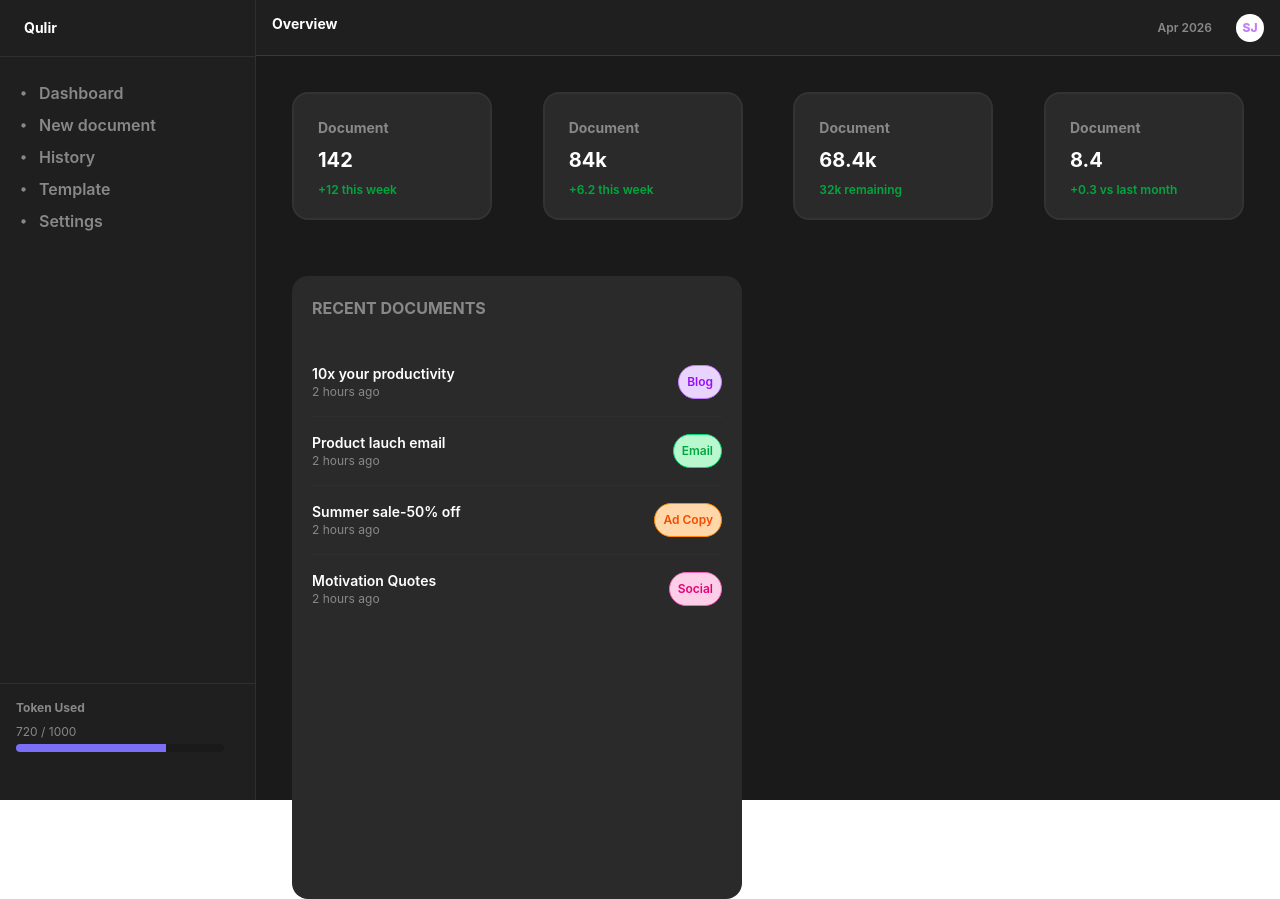
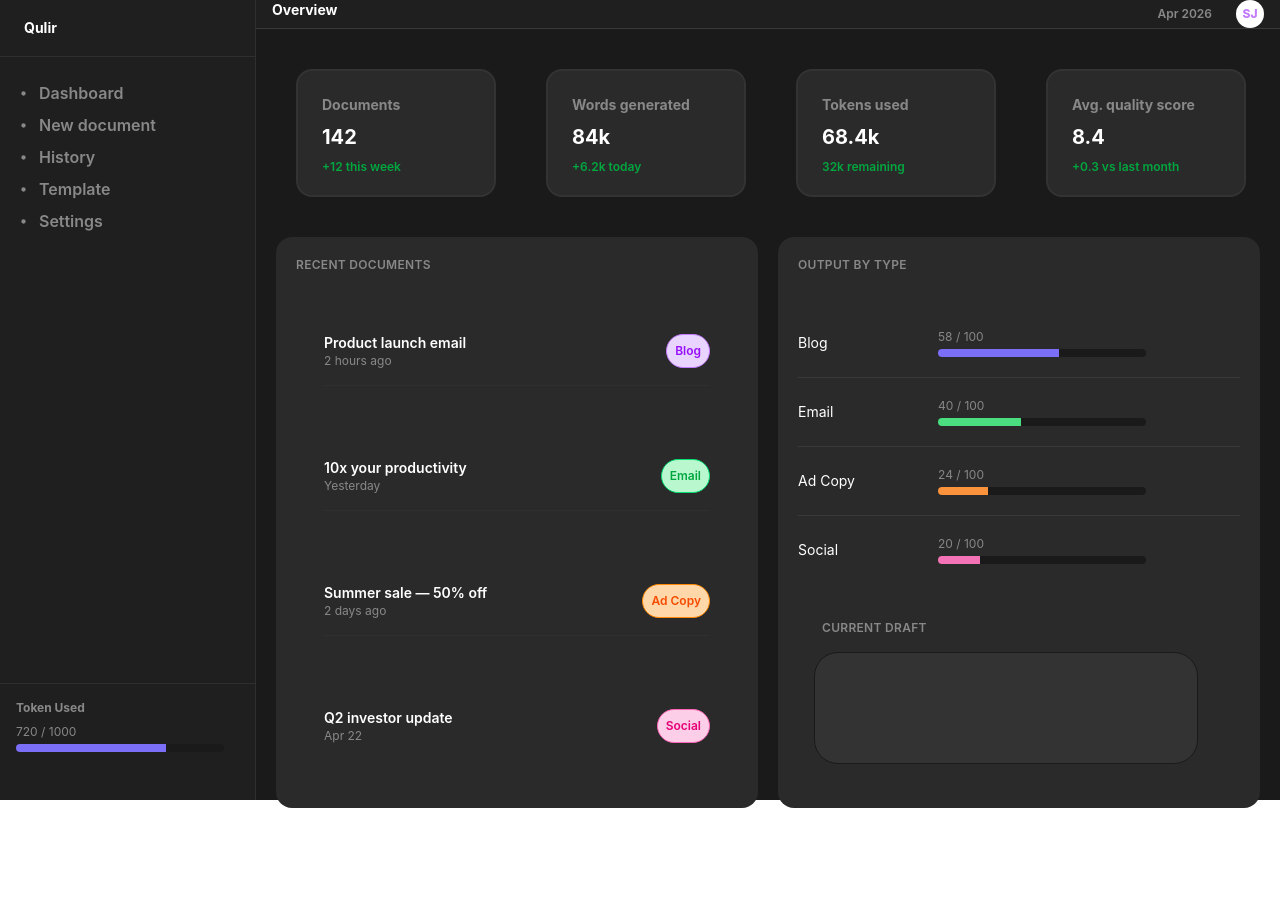
Before and after one commit to heyshivamjaiswal/writing--assistant, a React (Vite) app in the folder client/: page /dashboard in a window 1280 px wide. After the commit the page ends 828 px from the top, so only its background shows below. Built offline with nearby package versions, Linux system fonts and the light colour scheme.

Commit message:
added dashboard cards

```diff
--- a/client/src/app/dashboard/DashboardPage.tsx
+++ b/client/src/app/dashboard/DashboardPage.tsx
@@ -1,3 +1,4 @@
+import OutputByType from '../../components/dashboard/OutputByType';
 import RecentDocument from '../../components/dashboard/RecentDocument';
 import StatCard from '../../components/dashboard/StatCard';
 import Sidebar from '../../components/layout/Sidebar';
@@ -7,47 +8,55 @@ import Button from '../../components/ui/Button';
 export default function DashboardPage() {
   return (
     <div className="flex bg-bg-base h-screen">
-      {/* sidebar */}
+      {/* Sidebar */}
       <aside className="w-64 bg-bg-sidebar border-r border-border-sidebar">
         <Sidebar />
       </aside>
-      {/* right section */}
+
+      {/* Right Section */}
       <div className="flex-1 flex flex-col">
-        {/* topbar */}
+        {/* Topbar */}
         <header className="h-14 bg-bg-sidebar border-b border-border-subtle flex items-center px-4">
           <Topbar />
         </header>
 
-        {/* content (empty for now) */}
-        <main>
-          <div className="flex justify-between m-4">
+        {/* Main */}
+        <main className="p-5 flex flex-col gap-5">
+          {/* Stats */}
+          <div className="grid grid-cols-4 gap-4">
             <StatCard
-              label="Document"
+              label="Documents"
               statCount={142}
               statDuration="+12 this week"
             />
             <StatCard
-              label="Document"
+              label="Words generated"
               statCount={84000}
-              statDuration="+6.2 this week"
+              statDuration="+6.2k today"
             />
             <StatCard
-              label="Document"
+              label="Tokens used"
               statCount={68400}
               statDuration="32k remaining"
             />
             <StatCard
-              label="Document"
+              label="Avg. quality score"
               statCount={8.4}
               statDuration="+0.3 vs last month"
             />
           </div>
-          <div className="bg-bg-card rounded-2xl p-5 w-[450px] h-full m-9">
-            <h3 className="text-5px text-text-secondary font-bold mb-7">
+
+          {/* Bottom Section */}
+          <div className="grid grid-cols-2 gap-5">
+            {/* Recent Documents */}
+            <div className="bg-bg-card rounded-2xl p-5">
+              <h3 className="text-xs text-text-secondary font-semibold mb-4 tracking-wide">
                 RECENT DOCUMENTS
               </h3>
+
+              <div className="flex flex-col divide-y divide-border-subtle">
                 <RecentDocument
-              title="10x your productivity"
+                  title="Product launch email"
                   timestamp="2 hours ago"
                   action={
                     <Button className="bg-purple-200 text-xs font-semibold text-purple-600 border border-purple-400 rounded-full py-1">
@@ -55,27 +64,30 @@ export default function DashboardPage() {
                     </Button>
                   }
                 />
+
                 <RecentDocument
-              title="Product lauch email"
-              timestamp="2 hours ago"
+                  title="10x your productivity"
+                  timestamp="Yesterday"
                   action={
                     <Button className="bg-green-200 text-xs font-semibold text-green-600 border border-green-400 rounded-full py-1">
                       Email
                     </Button>
                   }
                 />
+
                 <RecentDocument
-              title="Summer sale-50% off"
-              timestamp="2 hours ago"
+                  title="Summer sale — 50% off"
+                  timestamp="2 days ago"
                   action={
                     <Button className="bg-orange-200 text-xs font-semibold text-orange-600 border border-orange-400 rounded-full py-1">
                       Ad Copy
                     </Button>
                   }
                 />
+
                 <RecentDocument
-              title="Motivation Quotes"
-              timestamp="2 hours ago"
+                  title="Q2 investor update"
+                  timestamp="Apr 22"
                   action={
                     <Button className="bg-pink-200 text-xs font-semibold text-pink-600 border border-pink-400 rounded-full py-1">
                       Social
@@ -83,6 +95,13 @@ export default function DashboardPage() {
                   }
                 />
               </div>
+            </div>
+
+            {/* Output By Type */}
+            <div className="bg-bg-card rounded-2xl p-5">
+              <OutputByType />
+            </div>
+          </div>
         </main>
       </div>
     </div>
--- a/client/src/components/dashboard/OutputByType.tsx
+++ b/client/src/components/dashboard/OutputByType.tsx
@@ -0,0 +1,46 @@
+import { TotalProgress } from '../ui/ProgressBar';
+
+export default function OutputByType() {
+  return (
+    <div className="flex flex-col gap-9">
+      <h3 className="text-xs text-text-secondary font-semibold tracking-wide">
+        OUTPUT BY TYPE
+      </h3>
+
+      <div className="flex flex-col divide-y divide-border-subtle">
+        {/* Blog */}
+        <div className="flex items-center gap-15 py-5">
+          <p className="w-20 text-sm text-text-primary">Blog</p>
+          <TotalProgress used={58} className="bg-accent-purple" />
+        </div>
+
+        {/* Email */}
+        <div className="flex items-center gap-15 py-5">
+          <p className="w-20 text-sm text-text-primary">Email</p>
+          <TotalProgress used={40} className="bg-accent-green" />
+        </div>
+
+        {/* Ad Copy */}
+        <div className="flex items-center gap-15 py-5">
+          <p className="w-20 text-sm text-text-primary">Ad Copy</p>
+          <TotalProgress used={24} className="bg-accent-orange" />
+        </div>
+
+        {/* Social */}
+        <div className="flex items-center gap-15 py-5">
+          <p className="w-20 text-sm text-text-primary">Social</p>
+          <TotalProgress used={20} className="bg-accent-pink" />
+        </div>
+      </div>
+      <div className="pl-4 flex flex-col gap-4 ">
+        <h3 className="text-xs text-text-secondary font-semibold tracking-wide pl-2">
+          CURRENT DRAFT
+        </h3>
+        <input
+          type="text"
+          className="bg-bg-input h-28 w-96 border border-bg-base outline-none rounded-3xl "
+        />
+      </div>
+    </div>
+  );
+}
--- a/client/src/components/dashboard/RecentDocument.tsx
+++ b/client/src/components/dashboard/RecentDocument.tsx
@@ -6,7 +6,7 @@ export default function RecentDocument({
   action,
 }: RecectDocumentProps) {
   return (
-    <div className="flex items-center justify-between  border-b border-border-sidebar last:border-none ">
+    <div className="flex items-center justify-between m-7 border-b border-border-sidebar last:border-none ">
       <div className="flex flex-col py-4 ">
         <h3 className="text-text-primary text-sm font-semibold mb">{title}</h3>
         <p className="text-xs text-text-secondary">{timestamp}</p>
--- a/client/src/components/editor/OutputPanel.tsx
+++ b/client/src/components/editor/OutputPanel.tsx
@@ -1,7 +1,9 @@
 export default function OutputPanel() {
   return (
     <div className="flex-1 bg-bg-card h-full p-6 rounded-3xl">
-      <div>Your content will be displayed here</div>
+      <div className="text-center pt-40 text-text-primary">
+        Your content will be displayed here...
+      </div>
     </div>
   );
 }
--- a/client/src/components/editor/TypeSelector.tsx
+++ b/client/src/components/editor/TypeSelector.tsx
@@ -19,9 +19,14 @@ export default function TypeSelector() {
       </div>
 
       <div>
-        <input
-          type="text"
-          className="w-full h-24 bg-bg-input border border-bg-base outline-none rounded-3xl px-4"
+        <textarea
+          rows={3}
+          onInput={(e) => {
+            const target = e.target as HTMLTextAreaElement;
+            target.style.height = 'auto';
+            target.style.height = target.scrollHeight + 'px';
+          }}
+          className="w-full h-24 bg-bg-input py-5 text-text-primary border border-bg-base outline-none rounded-3xl px-4"
         />
       </div>
       <Button className="w-full bg-bg-base text-white rounded-full py-2">
--- a/client/src/components/layout/Sidebar.tsx
+++ b/client/src/components/layout/Sidebar.tsx
@@ -39,7 +39,7 @@ export default function Sidebar() {
             Token Used
           </span>
 
-          <TotalProgress total={1000} used={720} />
+          <TotalProgress className="bg-accent-purple" total={1000} used={720} />
         </div>
       </div>
     </div>
--- a/client/src/components/ui/ProgressBar.tsx
+++ b/client/src/components/ui/ProgressBar.tsx
@@ -1,19 +1,28 @@
+import { getDynamicTotal } from '../../lib/utils.ts';
 import type { ProgressProps } from '../../types/index.ts';
 
-export const TotalProgress = ({ used, total }: ProgressProps) => {
-  const percentage = total === 0 ? 0 : Math.min((used / total) * 100, 100);
+export const TotalProgress = ({
+  used,
+  total,
+  step = 100,
+  className,
+}: ProgressProps) => {
+  const dynamicTotal = total ?? getDynamicTotal(used, step);
+
+  const percentage =
+    dynamicTotal === 0 ? 0 : Math.min((used / dynamicTotal) * 100, 100);
 
   return (
     <div className="w-52">
       <div className="flex justify-between text-xs text-text-secondary mb-1">
         <span>
-          {used} / {total}
+          {used} / {dynamicTotal}
         </span>
       </div>
 
       <div className="w-full bg-card bg-bg-base rounded-full h-2 overflow-hidden">
         <div
-          className="h-full bg-accent-purple transition-all duration-300"
+          className={`h-full transition-all duration-300 ${className}`}
           style={{ width: `${percentage}%` }}
         />
       </div>
--- a/client/src/lib/utils.ts
+++ b/client/src/lib/utils.ts
@@ -4,3 +4,7 @@ export function formatNumber(num: number): string {
   }
   return num.toString();
 }
+
+export function getDynamicTotal(used: number, step: number) {
+  return Math.ceil(used / step) * step || step;
+}
--- a/client/src/types/index.ts
+++ b/client/src/types/index.ts
@@ -2,6 +2,8 @@ export type ProgressProps = {
   used: number;
   total?: number | any;
   label?: string;
+  step?: number;
+  className?: string;
 };
 
 export type ButtonProps = {
```
Lines whose indentation alone changed are shown as unchanged.
